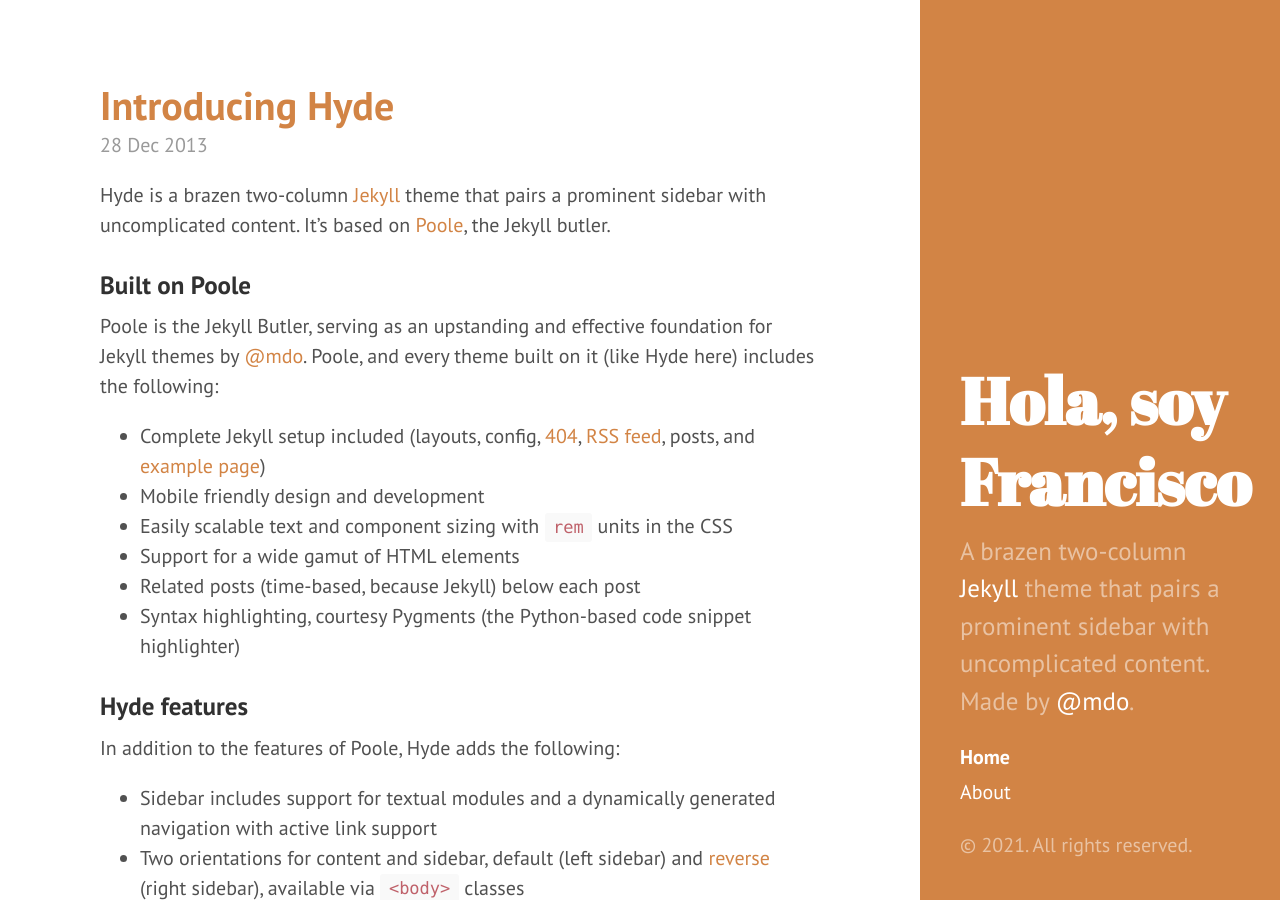
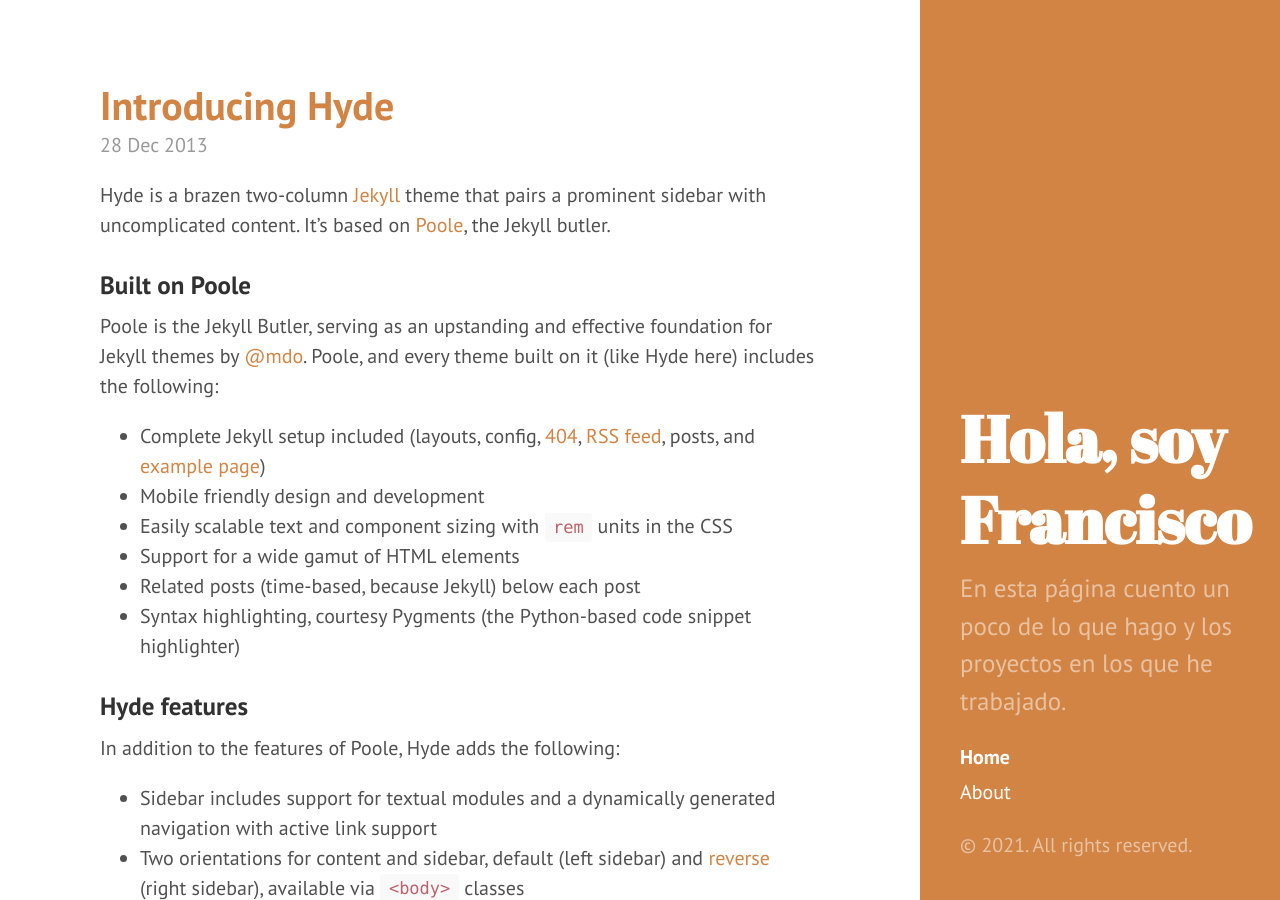
Before and after one commit to FranciscoCasado/this-is-me, a Jekyll site: the page built from index.html, in a window 1280 px wide and 900 px high. Built offline with Jekyll 4.4.1, drawn with Linux system fonts in a browser that asks for light colours; the list of posts is cut into pages by our own code.

Commit message:
added remote_theme: poole/hyde to config for proper build

```diff
--- a/_config.yml
+++ b/_config.yml
@@ -25,11 +25,13 @@
 # in the templates via {{ site.myvariable }}.
 # Setup
 title:            Hola, soy Francisco
-tagline:          'A Jekyll theme'
+tagline:          'Una página sobre las cosas que hago'
 description:      >- # this means to ignore newlines until "baseurl:"
-  A brazen two-column <a href="http://jekyllrb.com" target="_blank">Jekyll</a>
-  theme that pairs a prominent sidebar with uncomplicated content.
-  Made by <a href="https://twitter.com/mdo" target="_blank">@mdo</a>.
+  En esta página cuento un poco de lo que hago y los proyectos en los que he trabajado.
+
+#  A brazen two-column <a href="http://jekyllrb.com" target="_blank">Jekyll</a>
+#  theme that pairs a prominent sidebar with uncomplicated content.
+#  Made by <a href="https://twitter.com/mdo" target="_blank">@mdo</a>.
 baseurl: / # the subpath of your site, e.g. /blog
 #url:              http://hyde.getpoole.com
 
@@ -45,7 +47,8 @@
 
 
 # Build settings
-theme: hyde
+# theme: hyde
+remote_theme: poole/hyde
 plugins:
   - jekyll-feed
   - jekyll-paginate
```
